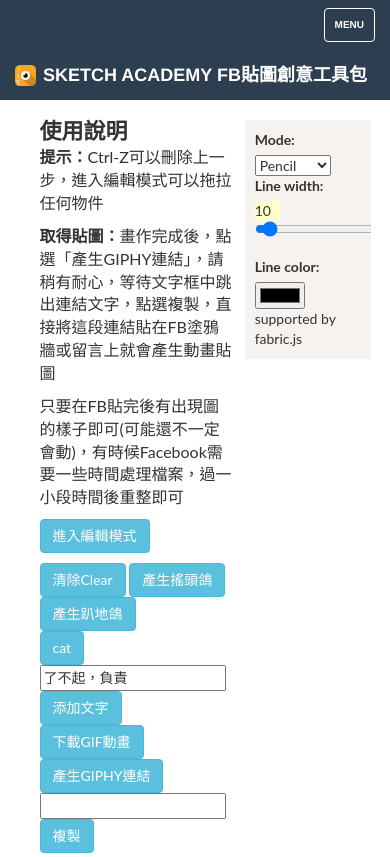
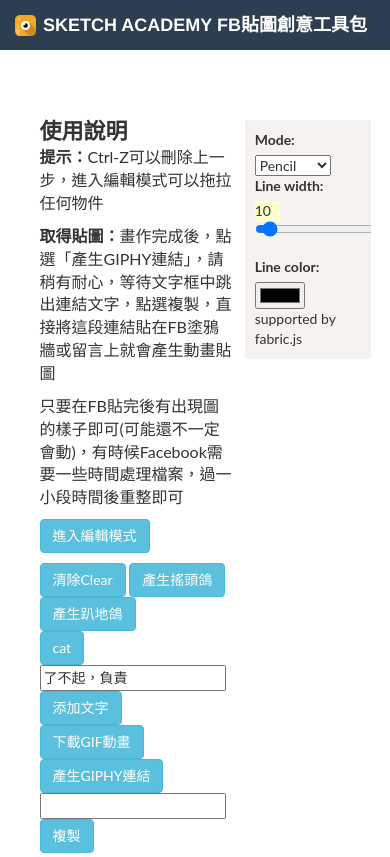
Before and after one commit to sketch-academy/sketch-academy.github.io, a website: page drawing.html in a window 390 px wide. Shown: the top 857 px of the page. Drawn offline with nearby package versions, Linux system fonts and the light colour scheme; files that its build step writes are made by us from their sources.

Commit message:
Remove useless menubar button.

```diff
--- a/drawing.html
+++ b/drawing.html
@@ -52,9 +52,6 @@
         <div class="container">
             <!-- Brand and toggle get grouped for better mobile display -->
             <div class="navbar-header page-scroll">
-                <button type="button" class="navbar-toggle" data-toggle="collapse" data-target="#bs-example-navbar-collapse-1">
-                    <span class="sr-only">Toggle navigation</span> Menu <i class="fa fa-bars"></i>
-                </button>
                 <a class="navbar-brand" id="title"><img class="logo" src="img/logo.png"/>Sketch Academy FB貼圖創意工具包</a>
             </div>
 
```
